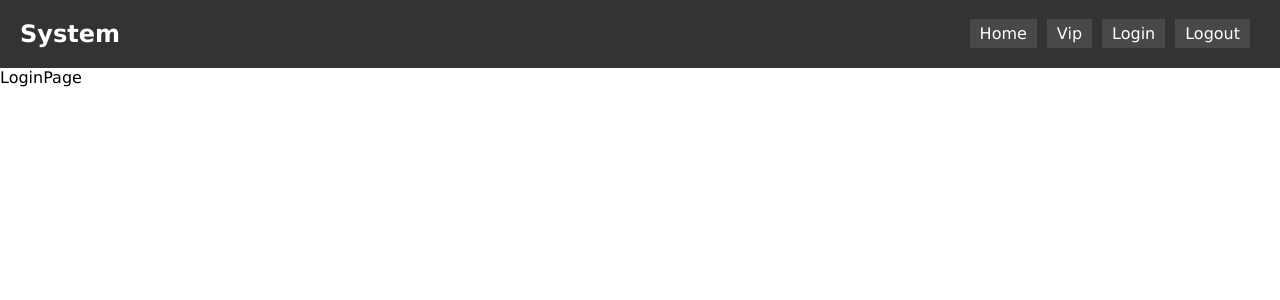
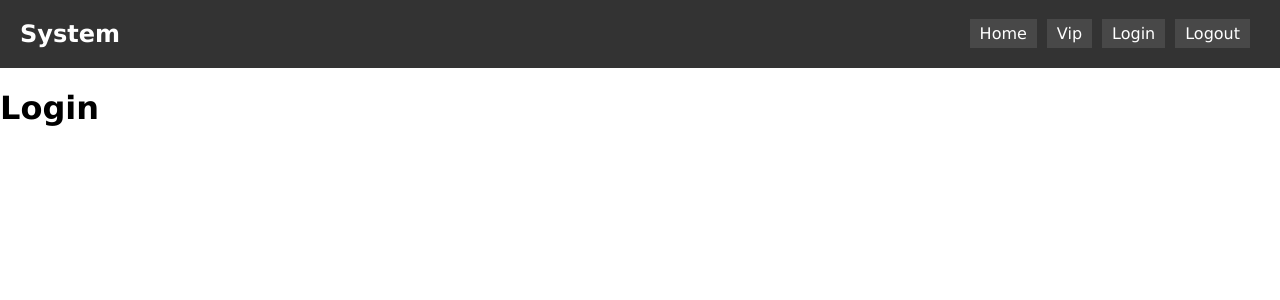
Before and after one commit to MariusCodeAcademy/type5-react-14-auth-protectRoute, a React (Create React App) app: page /login in a window 1280 px wide. Shown: the top 300 px of the page. Built offline with nearby package versions, Linux system fonts and the light colour scheme.

Commit message:
not found

```diff
--- a/src/App.js
+++ b/src/App.js
@@ -1,3 +1,4 @@
+import { Switch } from 'react-router-dom';
 import { Route } from 'react-router-dom';
 import './App.css';
 import Header from './components/Header';
@@ -7,12 +8,17 @@ function App() {
   return (
     <div className='App'>
       <Header />
+      <Switch>
         <Route path={'/'} exact>
           <h1>Home</h1>
         </Route>
         <Route path={'/login'}>
           <LoginPage />
         </Route>
+        <Route path={'*'}>
+          <h2>Page not found</h2>
+        </Route>
+      </Switch>
     </div>
   );
 }
--- a/src/pages/LoginPage.jsx
+++ b/src/pages/LoginPage.jsx
@@ -1,5 +1,9 @@
 function LoginPage() {
-  return <div>LoginPage</div>;
+  return (
+    <div>
+      <h1>Login</h1>
+    </div>
+  );
 }
 
 export default LoginPage;
```
Also changed, not shown: src/App.css (line endings or trailing spaces). Lines whose indentation alone changed are shown as unchanged.
